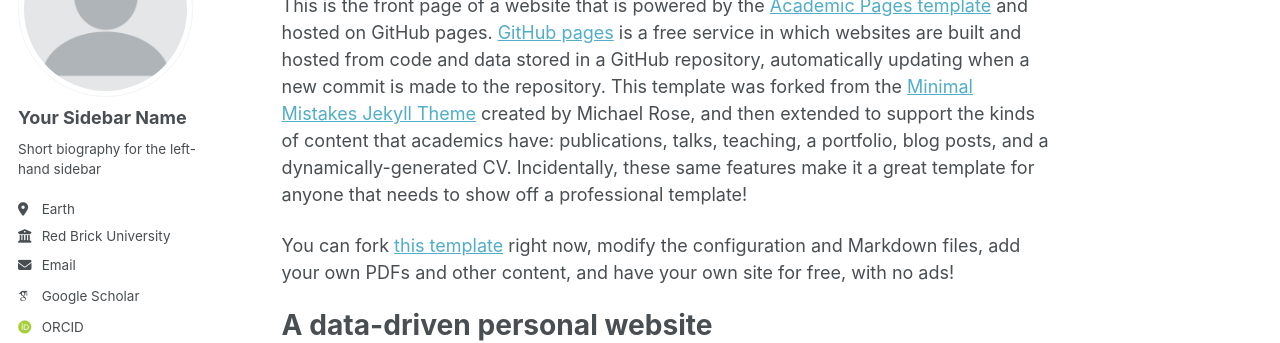
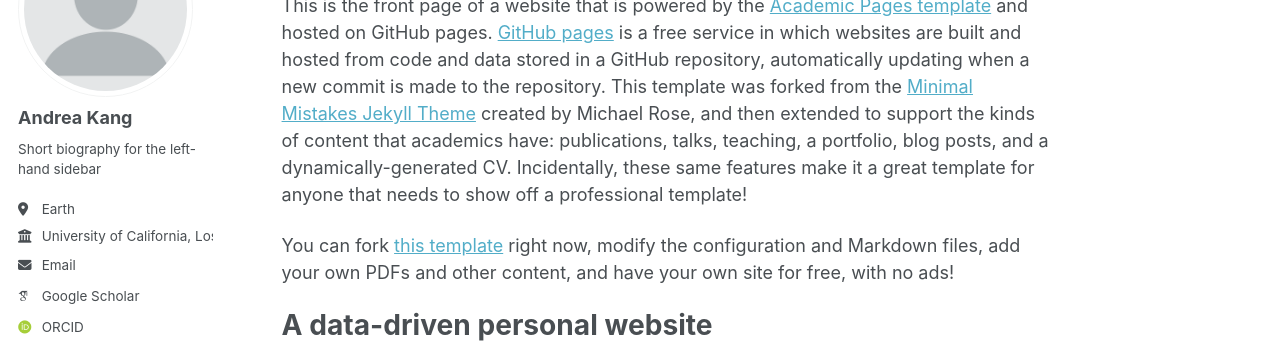
Before and after one commit to adkang1/adkang.github.io, a Jekyll site: the page built from _pages/about.md, in a window 1280 px wide. Shown: the part 177-520 px from the top of the page. Built offline with Jekyll 4.4.1, drawn with Linux system fonts in a browser that asks for light colours; some web fonts are replaced; a script that is not in the unit is left out.

Commit message:
Updated config

```diff
--- a/_config.yml
+++ b/_config.yml
@@ -13,10 +13,10 @@ title                    : "Your Name / Site Title"
 title_separator          : "-"
 name                     : &name "Your Name"
 description              : &description "Your Name's academic portfolio"   # Update this with a general description of your site, this is the default if not overridden by a page
-url                      : https://academicpages.github.io # The base hostname & protocol for your site e.g. "https://[your GitHub username].github.io",
+url                      : https://adkang.github.io # The base hostname & protocol for your site e.g. "https://[your GitHub username].github.io",
                                                            # or if you already have some other page hosted on Github then use "https://[your GitHub username].github.io/[Your Repo Name]"
 baseurl                  : "" # the subpath of your site, e.g. "/blog"
-repository               : "academicpages/academicpages.github.io"
+repository               : "adkang1/adkang.github.io"
 
 # Site Author - The following control what appear as part of the author content on the side bar.
 #               If a field is blank the icon and link will not appear, otherwise it will be shown.
@@ -24,18 +24,18 @@ repository               : "academicpages/academicpages.github.io"
 author:
   # Biographic information
   avatar           : "profile.png"
-  name             : "Your Sidebar Name"
+  name             : "Andrea Kang"
   pronouns         : # example: "she/her"
   bio              : "Short biography for the left-hand sidebar"
   location         : "Earth"
-  employer         : "Red Brick University"
+  employer         : "University of California, Los Angeles"
   uri              : # URL
   email            : "none@example.org"
 
   # Academic websites
   academia         : # URL
   arxiv            : # URL - Update with the correct link to your profile
-  googlescholar    : "https://scholar.google.com/citations?user=PS_CX0AAAAAJ"
+  googlescholar    : "https://scholar.google.com/citations?user=zBy_7xAAAAAJ&hl=en&oi=ao"
   inspire-hep      : # URL
   impactstory      : # URL
   orcid            : "http://orcid.org/yourorcidurl"
@@ -48,7 +48,7 @@ author:
   bitbucket        : # Username - Update with your username on the site
   codepen          : # Username
   dribbble         : # Username
-  github           : "academicpages"
+  github           : "adkang1"
   kaggle           : # Username
   stackoverflow    : # User number or user number and name (i.e., use "1" or "1/jeff-atwood")
 
@@ -135,7 +135,7 @@ yandex_site_verification :
 
 # Social Sharing
 twitter:
-  username               : &twitter
+  username               :
 facebook:
   username               :
   app_id                 :
```
